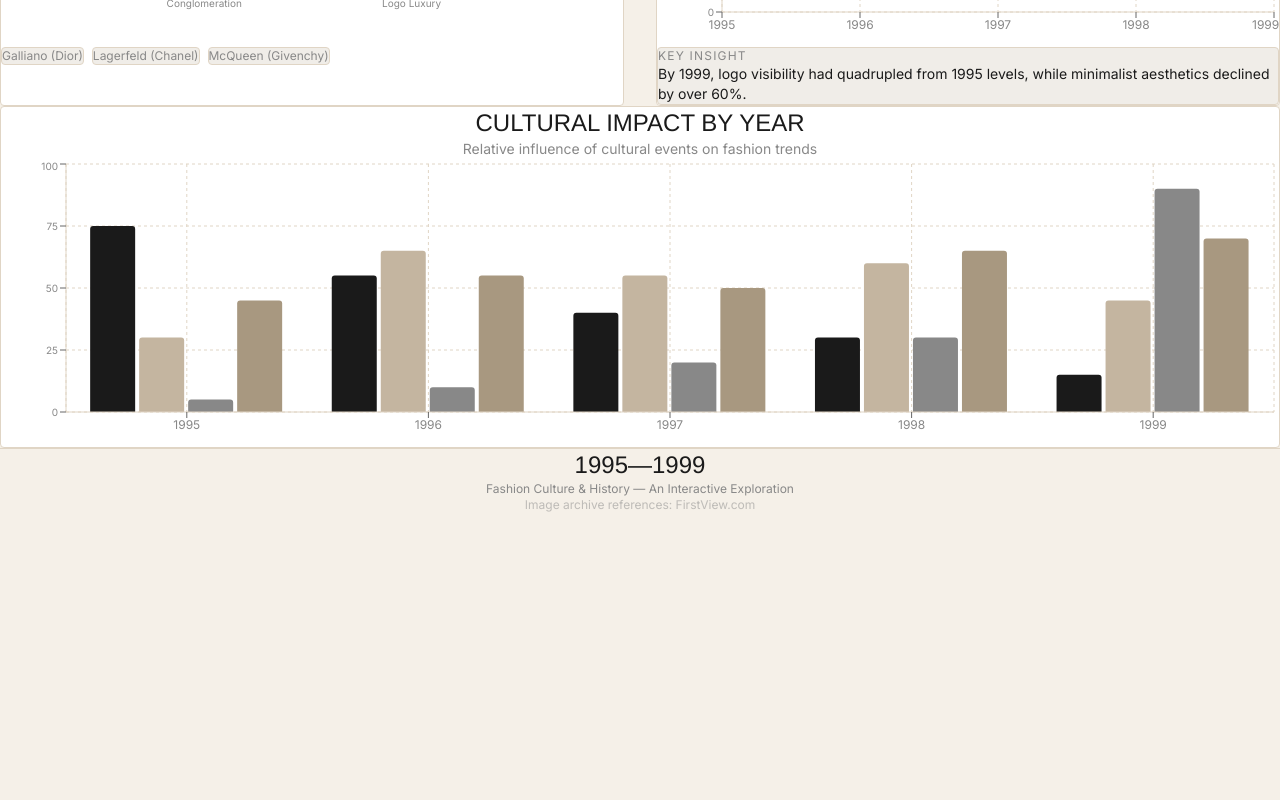
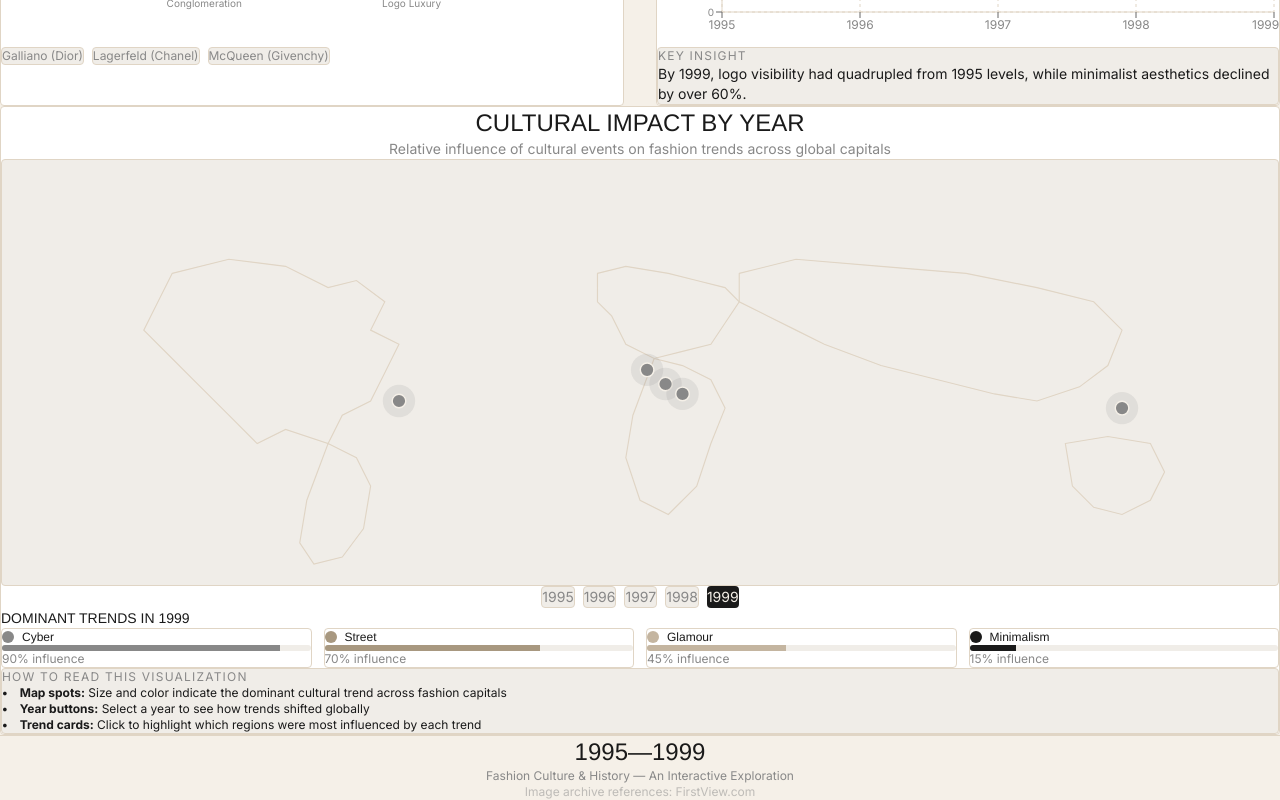
Before and after one commit to a0-s0/HUDT_Y2_AS, a Next.js app: page / in a window 1280 px wide. Shown: the part 2484-3284 px from the top of the page. Before the commit the page ends 2997 px from the top, so only its background shows below. Built offline with nearby package versions, Linux system fonts and the light colour scheme.

Commit message:
feat: add interactive cultural impact map with trend visualization

```diff
--- a/src/components/Infographics.tsx
+++ b/src/components/Infographics.tsx
@@ -1,7 +1,7 @@
 "use client";
 
 import { useState } from "react";
-import { motion } from "framer-motion";
+import { motion, AnimatePresence } from "framer-motion";
 import {
   AreaChart,
   Area,
@@ -14,14 +14,211 @@ import {
   PolarGrid,
   PolarAngleAxis,
   Radar,
-  BarChart,
-  Bar,
 } from "recharts";
 import {
   logoSaturationData,
   parisVsNyData,
 } from "@/data/designerData";
 import { WorldMap } from "./WorldMap";
+
+const trendData = [
+  { year: 1995, minimalism: 75, glamour: 30, cyber: 5, street: 45 },
+  { year: 1996, minimalism: 55, glamour: 65, cyber: 10, street: 55 },
+  { year: 1997, minimalism: 40, glamour: 55, cyber: 20, street: 50 },
+  { year: 1998, minimalism: 30, glamour: 60, cyber: 30, street: 65 },
+  { year: 1999, minimalism: 15, glamour: 45, cyber: 90, street: 70 },
+];
+
+const trendColors = {
+  minimalism: "#1A1A1A",
+  glamour: "#C4B5A0",
+  cyber: "#888888",
+  street: "#A89880",
+};
+
+const capitalCoordinates: Record<string, { x: number; y: number }> = {
+  "new-york": { x: 280, y: 170 },
+  paris: { x: 468, y: 158 },
+  london: { x: 455, y: 148 },
+  milan: { x: 480, y: 165 },
+  tokyo: { x: 790, y: 175 },
+};
+
+function CulturalImpactMap() {
+  const [selectedYear, setSelectedYear] = useState<number>(1999);
+  const [selectedTrend, setSelectedTrend] = useState<string | null>(null);
+
+  const currentData = trendData.find((d) => d.year === selectedYear);
+  const trends = currentData
+    ? Object.entries({
+        minimalism: currentData.minimalism,
+        glamour: currentData.glamour,
+        cyber: currentData.cyber,
+        street: currentData.street,
+      })
+        .map(([name, value]) => ({ name, value }))
+        .sort((a, b) => b.value - a.value)
+    : [];
+
+  const dominantTrend = trends[0];
+
+  return (
+    <div className="space-y-6">
+      <div className="bg-light-gray border border-border rounded-sm p-4">
+        <svg
+          viewBox="0 0 900 300"
+          className="w-full h-auto"
+          xmlns="http://www.w3.org/2000/svg"
+        >
+          {/* Simplified world map outline */}
+          <g stroke="#E0D5C5" strokeWidth="0.8" fill="none">
+            {/* North America */}
+            <path d="M120,80 L160,70 L200,75 L230,90 L250,85 L270,100 L260,120 L280,130 L270,150 L260,170 L240,180 L230,200 L200,190 L180,200 L160,180 L140,160 L120,140 L100,120 Z" />
+            {/* South America */}
+            <path d="M230,200 L250,210 L260,230 L255,260 L240,280 L220,285 L210,270 L215,240 Z" />
+            {/* Europe */}
+            <path d="M420,80 L440,75 L470,80 L490,85 L510,90 L520,100 L510,115 L500,130 L480,135 L460,140 L440,130 L430,110 L420,100 Z" />
+            {/* Africa */}
+            <path d="M460,140 L480,145 L500,155 L510,175 L500,200 L490,230 L470,250 L450,240 L440,210 L445,180 Z" />
+            {/* Asia */}
+            <path d="M520,80 L560,70 L620,75 L680,80 L730,90 L770,100 L790,120 L780,145 L760,160 L730,170 L700,165 L660,155 L620,145 L580,130 L560,120 L540,110 L520,100 Z" />
+            {/* Australia */}
+            <path d="M750,200 L780,195 L810,200 L820,220 L810,240 L790,250 L770,245 L755,230 Z" />
+          </g>
+
+          {/* Spots for each capital showing dominant trend */}
+          {Object.entries(capitalCoordinates).map(([cityId, coords]) => {
+            const intensity = dominantTrend
+              ? (currentData?.[dominantTrend.name as keyof typeof currentData] as number) / 100
+              : 0.5;
+            const color = dominantTrend
+              ? trendColors[dominantTrend.name as keyof typeof trendColors]
+              : "#C4B5A0";
+
+            return (
+              <g key={cityId}>
+                {/* Outer glow */}
+                <circle
+                  cx={coords.x}
+                  cy={coords.y}
+                  r={6 + intensity * 6}
+                  fill={color}
+                  opacity={0.15}
+                />
+                {/* Main spot */}
+                <circle
+                  cx={coords.x}
+                  cy={coords.y}
+                  r={3 + intensity * 2}
+                  fill={color}
+                  stroke="#F5F0E8"
+                  strokeWidth="1"
+                />
+              </g>
+            );
+          })}
+        </svg>
+      </div>
+
+      {/* Year selector */}
+      <div className="flex gap-2 justify-center flex-wrap">
+        {trendData.map((data) => (
+          <button
+            key={data.year}
+            onClick={() => setSelectedYear(data.year)}
+            className={`px-4 py-2 rounded-sm transition-all duration-300 font-body text-sm ${
+              selectedYear === data.year
+                ? "bg-charcoal text-offwhite"
+                : "bg-light-gray text-silver hover:text-charcoal border border-border"
+            }`}
+          >
+            {data.year}
+          </button>
+        ))}
+      </div>
+
+      {/* Trend breakdown */}
+      <div className="space-y-3">
+        <h4 className="font-heading text-sm text-charcoal">
+          Dominant Trends in {selectedYear}
+        </h4>
+        <div className="grid grid-cols-2 md:grid-cols-4 gap-3">
+          {trends.map((trend) => (
+            <motion.div
+              key={trend.name}
+              whileHover={{ scale: 1.02 }}
+              onClick={() =>
+                setSelectedTrend(
+                  selectedTrend === trend.name ? null : trend.name
+                )
+              }
+              className={`p-3 rounded-sm cursor-pointer transition-all duration-300 border ${
+                selectedTrend === trend.name
+                  ? "border-charcoal bg-light-gray"
+                  : "border-border bg-white"
+              }`}
+            >
+              <div className="flex items-center gap-2 mb-2">
+                <div
+                  className="w-3 h-3 rounded-full"
+                  style={{
+                    backgroundColor:
+                      trendColors[trend.name as keyof typeof trendColors],
+                  }}
+                />
+                <span className="font-heading text-xs text-charcoal capitalize">
+                  {trend.name}
+                </span>
+              </div>
+              <div className="w-full bg-light-gray h-1.5 rounded-full overflow-hidden">
+                <motion.div
+                  initial={{ width: 0 }}
+                  animate={{ width: `${trend.value}%` }}
+                  transition={{ duration: 0.6, ease: "easeOut" }}
+                  className="h-full"
+                  style={{
+                    backgroundColor:
+                      trendColors[trend.name as keyof typeof trendColors],
+                  }}
+                />
+              </div>
+              <div className="text-xs text-silver mt-1">
+                {trend.value}% influence
+              </div>
+            </motion.div>
+          ))}
+        </div>
+      </div>
+
+      {/* Legend */}
+      <div className="bg-light-gray border border-border rounded-sm p-4">
+        <p className="font-body text-xs text-silver uppercase tracking-widest mb-3">
+          How to read this visualization
+        </p>
+        <ul className="space-y-2">
+          <li className="flex items-start gap-3">
+            <span className="font-body text-xs text-charcoal font-bold">•</span>
+            <p className="font-body text-xs text-charcoal">
+              <strong>Map spots:</strong> Size and color indicate the dominant cultural trend across fashion capitals
+            </p>
+          </li>
+          <li className="flex items-start gap-3">
+            <span className="font-body text-xs text-charcoal font-bold">•</span>
+            <p className="font-body text-xs text-charcoal">
+              <strong>Year buttons:</strong> Select a year to see how trends shifted globally
+            </p>
+          </li>
+          <li className="flex items-start gap-3">
+            <span className="font-body text-xs text-charcoal font-bold">•</span>
+            <p className="font-body text-xs text-charcoal">
+              <strong>Trend cards:</strong> Click to highlight which regions were most influenced by each trend
+            </p>
+          </li>
+        </ul>
+      </div>
+    </div>
+  );
+}
 
 export function Infographics() {
   const [cityView, setCityView] = useState<"paris" | "newYork">("paris");
@@ -214,46 +411,10 @@ export function Infographics() {
             Cultural Impact by Year
           </h3>
           <p className="font-body text-silver text-sm mb-6 text-center">
-            Relative influence of cultural events on fashion trends
+            Relative influence of cultural events on fashion trends across global capitals
           </p>
 
-          <div className="h-72">
-            <ResponsiveContainer width="100%" height="100%">
-              <BarChart
-                data={[
-                  { year: "1995", minimalism: 75, glamour: 30, cyber: 5, street: 45 },
-                  { year: "1996", minimalism: 55, glamour: 65, cyber: 10, street: 55 },
-                  { year: "1997", minimalism: 40, glamour: 55, cyber: 20, street: 50 },
-                  { year: "1998", minimalism: 30, glamour: 60, cyber: 30, street: 65 },
-                  { year: "1999", minimalism: 15, glamour: 45, cyber: 90, street: 70 },
-                ]}
-              >
-                <CartesianGrid strokeDasharray="3 3" stroke={gridColor} />
-                <XAxis
-                  dataKey="year"
-                  tick={{ fill: axisColor, fontSize: 12 }}
-                  axisLine={{ stroke: gridColor }}
-                />
-                <YAxis
-                  tick={{ fill: axisColor, fontSize: 10 }}
-                  axisLine={{ stroke: gridColor }}
-                />
-                <Tooltip
-                  contentStyle={{
-                    backgroundColor: "#F5F0E8",
-                    border: "1px solid #E0D5C5",
-                    borderRadius: "4px",
-                    color: "#1A1A1A",
-                    fontFamily: "var(--font-inter)",
-                  }}
-                />
-                <Bar dataKey="minimalism" name="Minimalism" fill="#1A1A1A" radius={[3, 3, 0, 0]} />
-                <Bar dataKey="glamour" name="Glamour" fill="#C4B5A0" radius={[3, 3, 0, 0]} />
-                <Bar dataKey="cyber" name="Cyber" fill="#888888" radius={[3, 3, 0, 0]} />
-                <Bar dataKey="street" name="Street" fill="#A89880" radius={[3, 3, 0, 0]} />
-              </BarChart>
-            </ResponsiveContainer>
-          </div>
+          <CulturalImpactMap />
         </motion.div>
       </div>
     </section>
```
